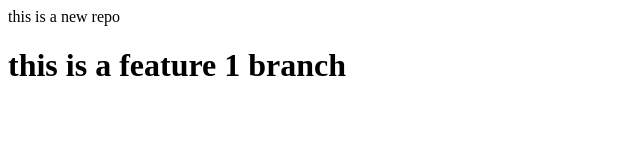
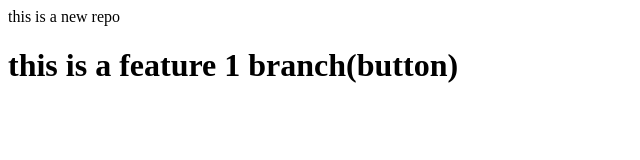
Before and after one commit to AbhishekK1301/newRepo, a plain HTML site: page index.html in a window 1280 px wide. Shown: the whole page, without its empty margins (0-640 px from the left). Drawn offline with Linux system fonts and the light colour scheme.

```diff
--- a/index.html
+++ b/index.html
@@ -1,3 +1,3 @@
 <p>this is a new repo</p>
 
-<h1>this is a feature 1 branch</h1>
+<h1>this is a feature 1 branch(button)</h1>
```
